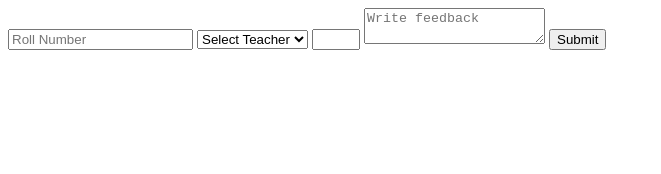
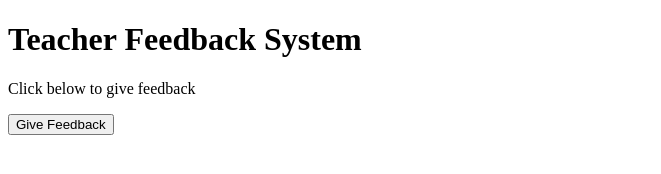
Before and after one commit to salmanansari670/feedback, a plain HTML site: page index.html in a window 1280 px wide. Shown: the whole page, without its empty margins (0-661 px from the left). Drawn offline with Linux system fonts and the light colour scheme.

Commit message:
Update index.html

```diff
--- a/index.html
+++ b/index.html
@@ -1,15 +1,15 @@
-<form id="feedbackForm">
-  <input type="text" id="roll" placeholder="Roll Number" required>
+<!DOCTYPE html>
+<html>
+<head>
+    <title>Teacher Feedback</title>
+</head>
+<body>
+    <h1>Teacher Feedback System</h1>
+    <p>Click below to give feedback</p>
 
-  <select id="teacher" required>
-    <option value="">Select Teacher</option>
-    <option>Mr. Sharma</option>
-    <option>Ms. Khan</option>
-  </select>
+    <a href="https://forms.gle/YOUR_LINK_HERE" target="_blank">
+        <button>Give Feedback</button>
+    </a>
 
-  <input type="number" id="rating" min="1" max="5" required>
-
-  <textarea id="comment" placeholder="Write feedback"></textarea>
-
-  <button type="submit">Submit</button>
-</form>
+</body>
+</html>
```
